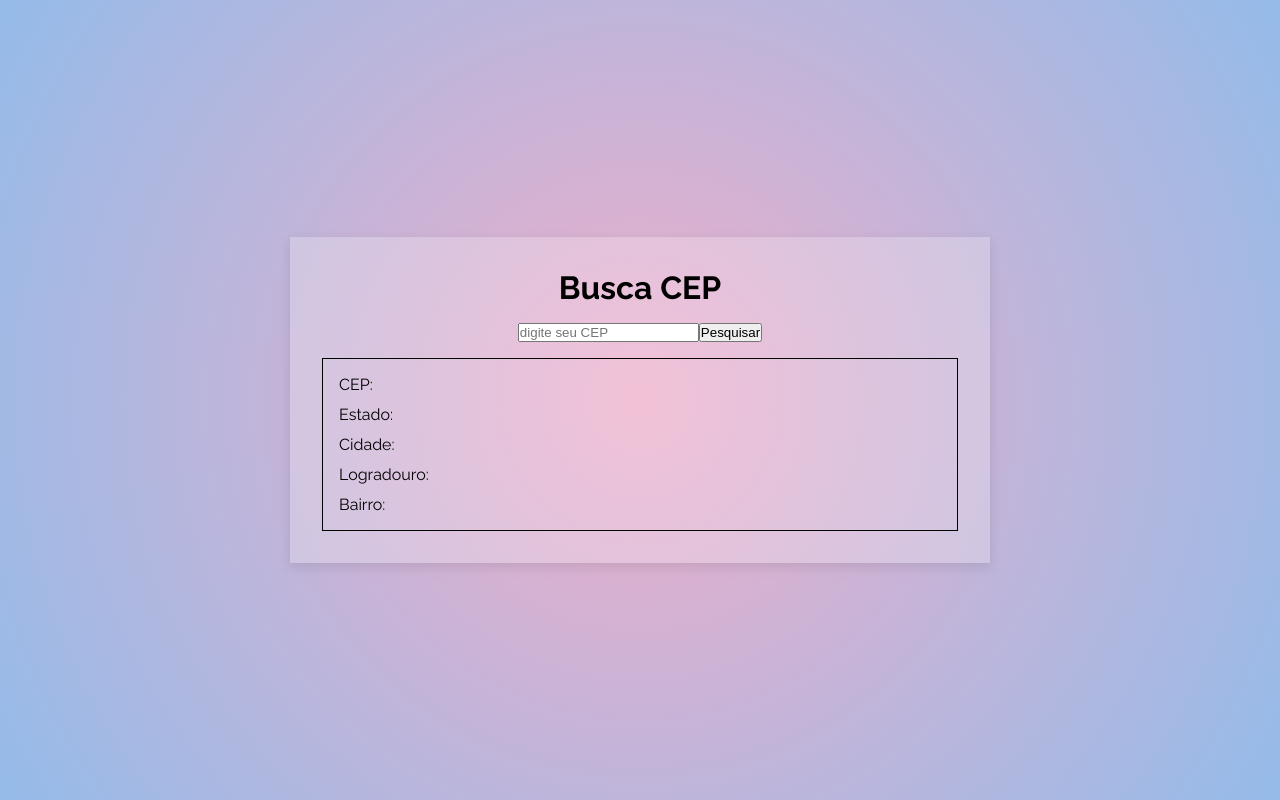
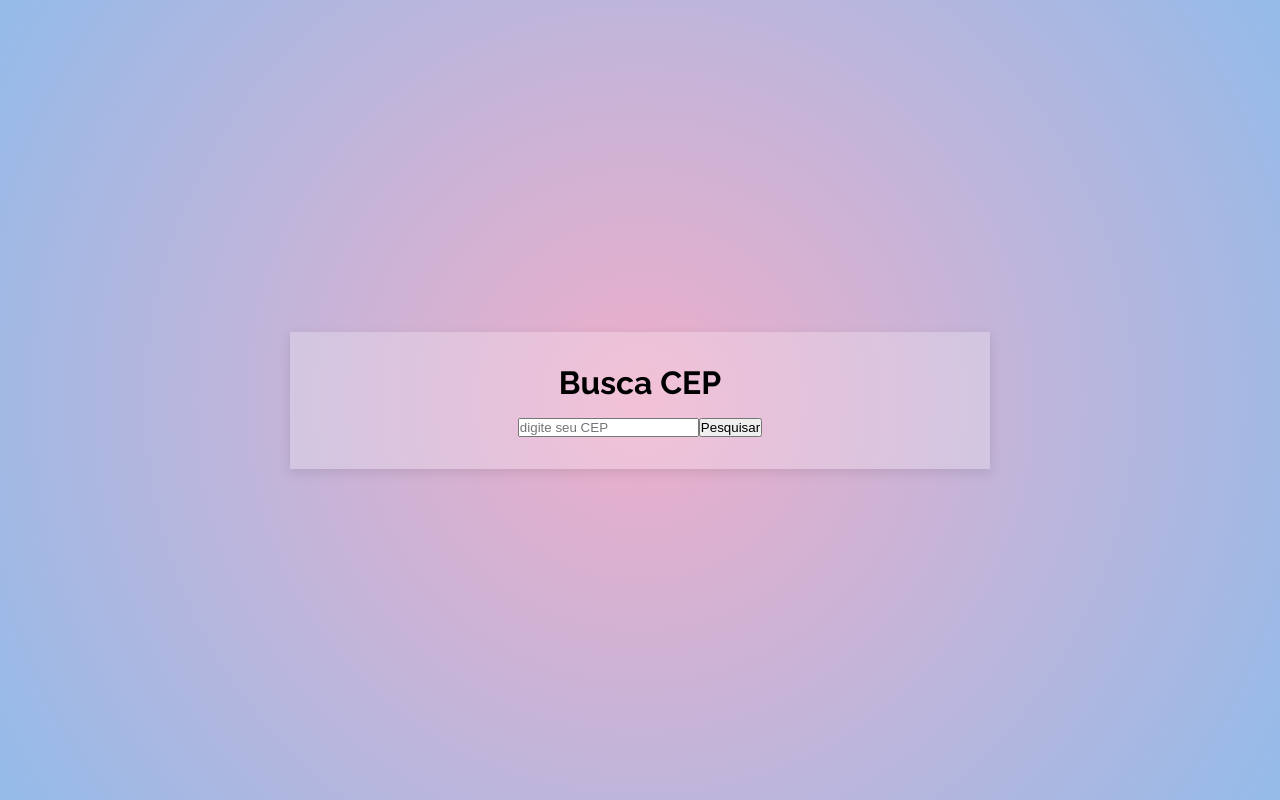
Before and after one commit to Mari-Goncalves/buscador-de-cep, a React (Vite) app in the folder busca-cep/: page / in a window 1280 px wide. Built offline with nearby package versions, Linux system fonts and the light colour scheme.

Commit message:
Criação da condicional para exibição das informações

```diff
--- a/busca-cep/src/App.jsx
+++ b/busca-cep/src/App.jsx
@@ -1,7 +1,7 @@
 import { useState } from "react";
 import "../src/app.css";
 import api from "./services/api";
-// 36:02
+
 function App() {
   const [input, setInput] = useState("");
   const [data, setData] = useState({});
@@ -39,6 +39,7 @@ function App() {
           </button>
         </section>
 
+        {Object.keys(data).length > 0 && (
           <section className="address_data">
             <p>CEP: {data.cep}</p>
             <p>Estado: {data.estado} </p>
@@ -46,6 +47,7 @@ function App() {
             <p>Logradouro: {data.logradouro}</p>
             <p>Bairro: {data.bairro}</p>
           </section>
+        )}
       </div>
     </main>
   );
```
Lines whose indentation alone changed are shown as unchanged.
